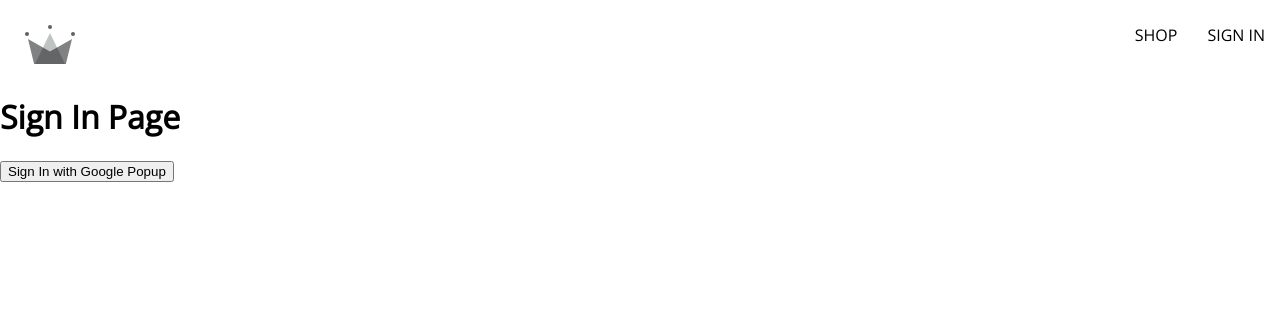
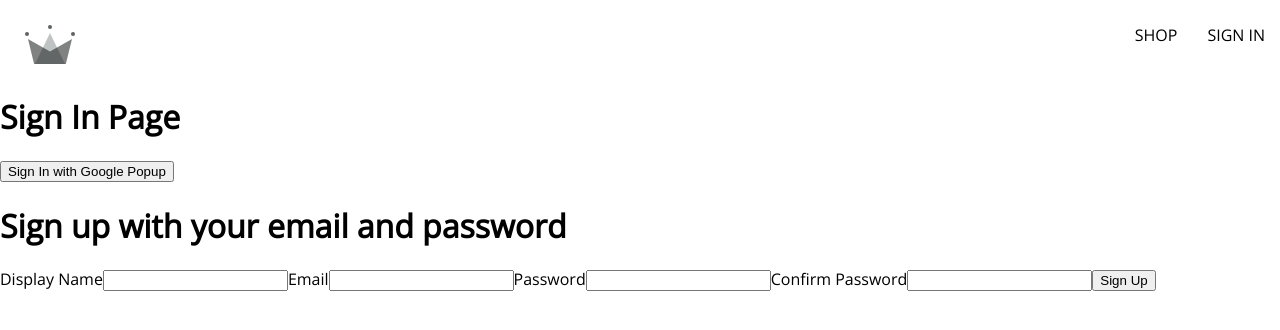
Before and after one commit to victorcanto/crwn-clothing, a React (Create React App) app: page /sign-in in a window 1280 px wide. Shown: the top 330 px of the page. Built offline with nearby package versions, Linux system fonts and the light colour scheme.

Commit message:
feat: created SignUpForm component

```diff
--- /dev/null
+++ b/src/components/sign-up-form/sign-up-form.component.jsx
@@ -0,0 +1,102 @@
+import { useState } from 'react';
+import {
+  createAuthUserWithEmailAndPassword,
+  createUserDocumentFromAuth,
+} from '../../utils/firebase/firebase.utils';
+
+const defaultFormFields = {
+  displayName: '',
+  email: '',
+  password: '',
+  confirmPassword: '',
+};
+
+const SignUpForm = () => {
+  const [formFields, setFormFields] = useState(defaultFormFields);
+  const { displayName, email, password, confirmPassword } = formFields;
+
+  const resetFromFields = () => {
+    setFormFields(defaultFormFields);
+  };
+
+  const handleSubmit = async (event) => {
+    event.preventDefault();
+
+    if (password !== confirmPassword) {
+      alert('Passwords do not match');
+      return;
+    }
+
+    try {
+      const { user } = await createAuthUserWithEmailAndPassword(
+        email,
+        password
+      );
+      await createUserDocumentFromAuth(user, { displayName });
+      resetFromFields();
+    } catch (error) {
+      if (error.code === 'auth/email-already-in-use') {
+        alert('Cannot create user, email already in use');
+      } else {
+        console.log('user creation encountered an error', error);
+      }
+    }
+  };
+
+  const handleChange = ({ target }) => {
+    const { name, value } = target;
+
+    setFormFields({ ...formFields, [name]: value });
+  };
+
+  return (
+    <div>
+      <h1>Sign up with your email and password</h1>
+      <form onSubmit={handleSubmit}>
+        <label htmlFor="displayName">Display Name</label>
+        <input
+          type="text"
+          id="displayName"
+          name="displayName"
+          required
+          onChange={handleChange}
+          value={displayName}
+        />
+
+        <label htmlFor="email">Email</label>
+        <input
+          type="email"
+          id="email"
+          name="email"
+          required
+          onChange={handleChange}
+          value={email}
+        />
+
+        <label htmlFor="password">Password</label>
+        <input
+          type="password"
+          id="password"
+          name="password"
+          required
+          onChange={handleChange}
+          value={password}
+        />
+
+        <label htmlFor="confirmPassword">Confirm Password</label>
+        <input
+          type="password"
+          id="confirmPassword"
+          name="confirmPassword"
+          required
+          onChange={handleChange}
+          value={confirmPassword}
+        />
+
+        <button type="submit">Sign Up</button>
+      </form>
+    </div>
+  );
+};
+
+export default SignUpForm;
--- a/src/routes/sign-in/sign-in.component.jsx
+++ b/src/routes/sign-in/sign-in.component.jsx
@@ -1,3 +1,4 @@
+import SignUpForm from '../../components/sign-up-form/sign-up-form.component';
 import {
   signInWithGooglePopup,
   createUserDocumentFromAuth,
@@ -14,6 +15,7 @@
     <div>
       <h1>Sign In Page</h1>
       <button onClick={logGoogleUser}>Sign In with Google Popup</button>
+      <SignUpForm />
     </div>
   );
 };
```
